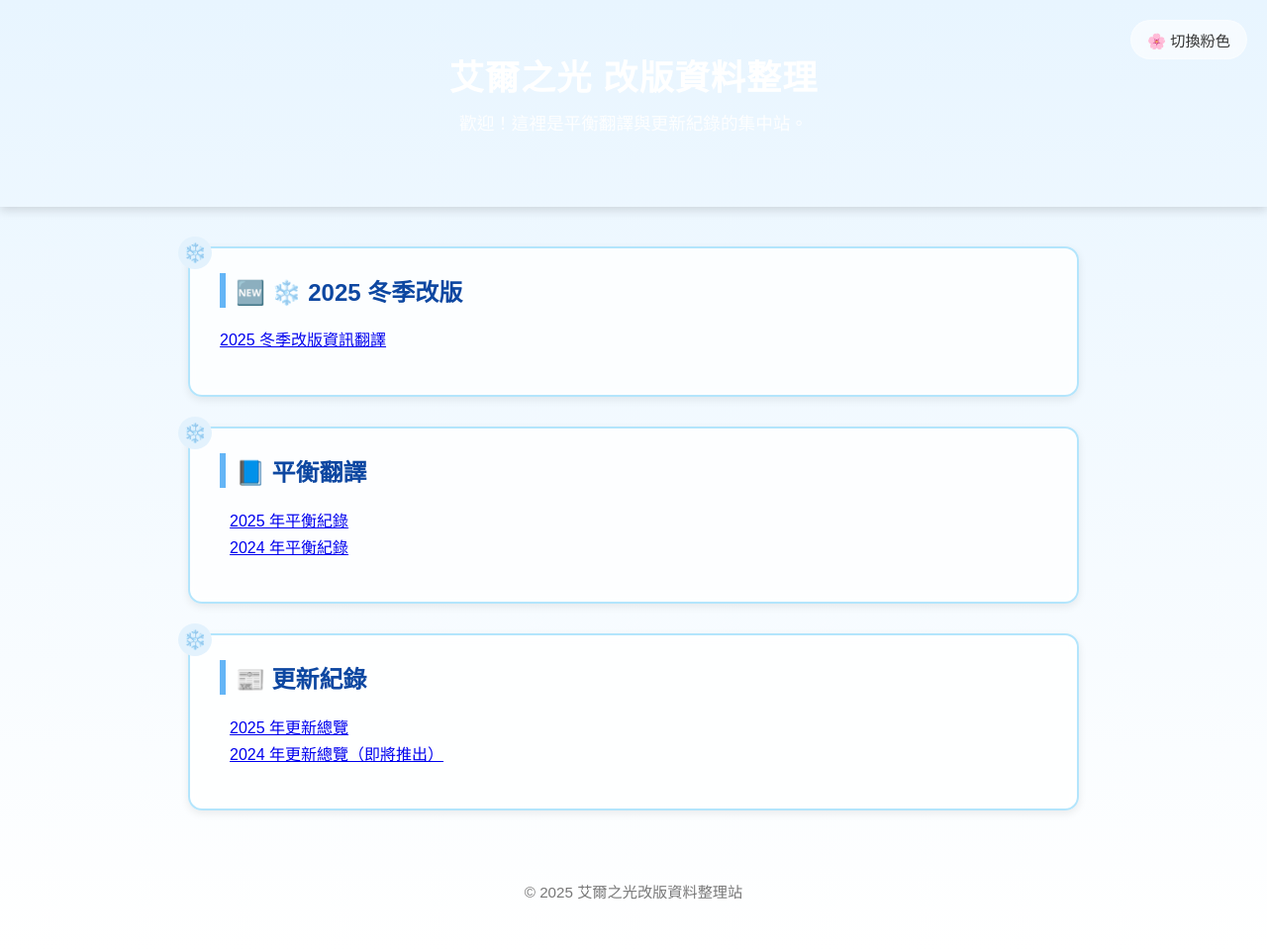
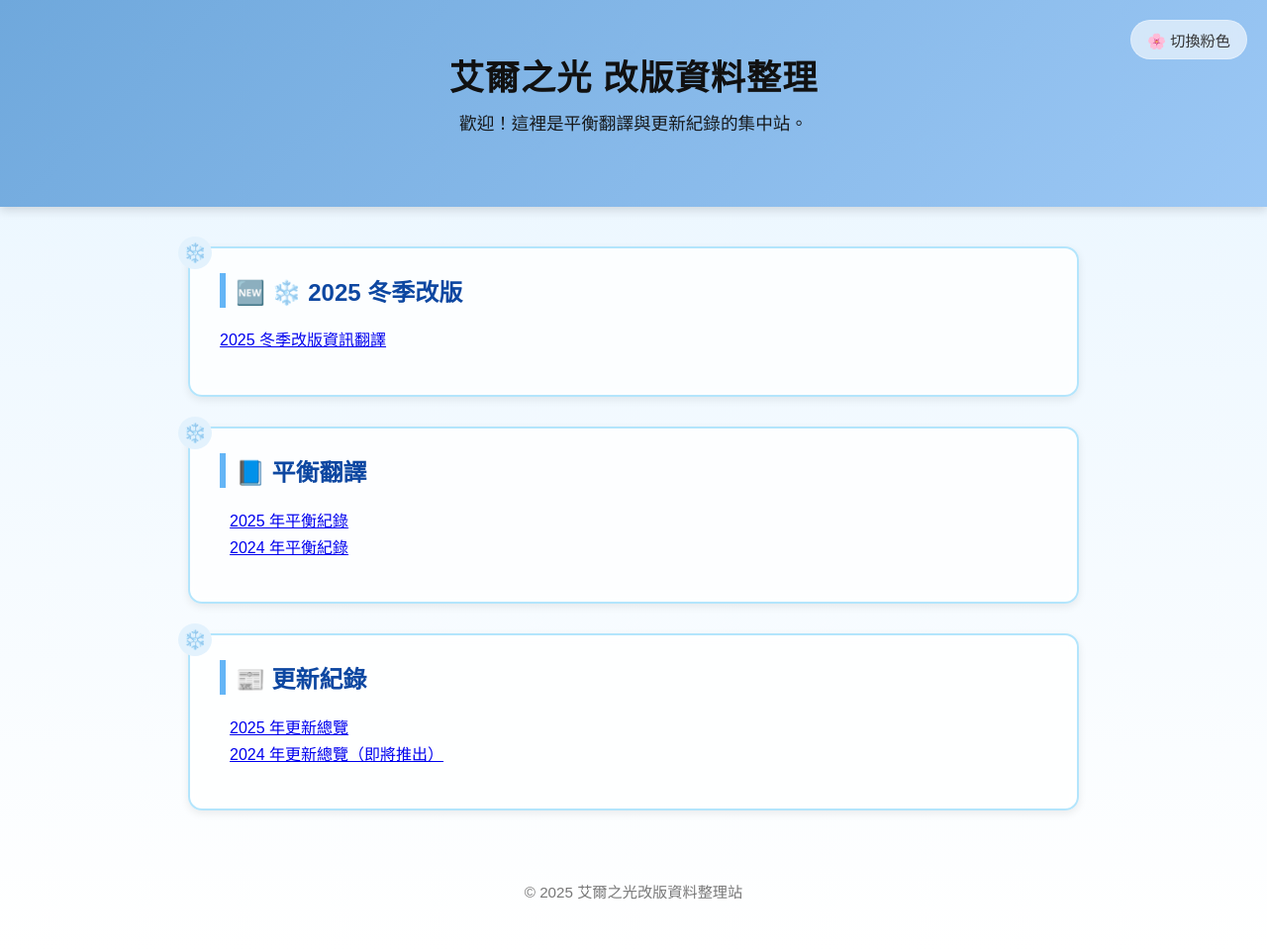
Before and after one commit to ELSbalance/ELSINFOR, a plain HTML site: page index.html in a window 1280 px wide. Shown: the whole page at 99% size. Drawn offline with Linux system fonts and the light colour scheme.

Commit message:
Update index.html

```diff
--- a/index.html
+++ b/index.html
@@ -13,7 +13,7 @@
 </head>
 
 <body>
-  <header>
+  <header class="homepage">
     <h1>艾爾之光 改版資料整理</h1>
     <p>歡迎！這裡是平衡翻譯與更新紀錄的集中站。</p>
 
```
